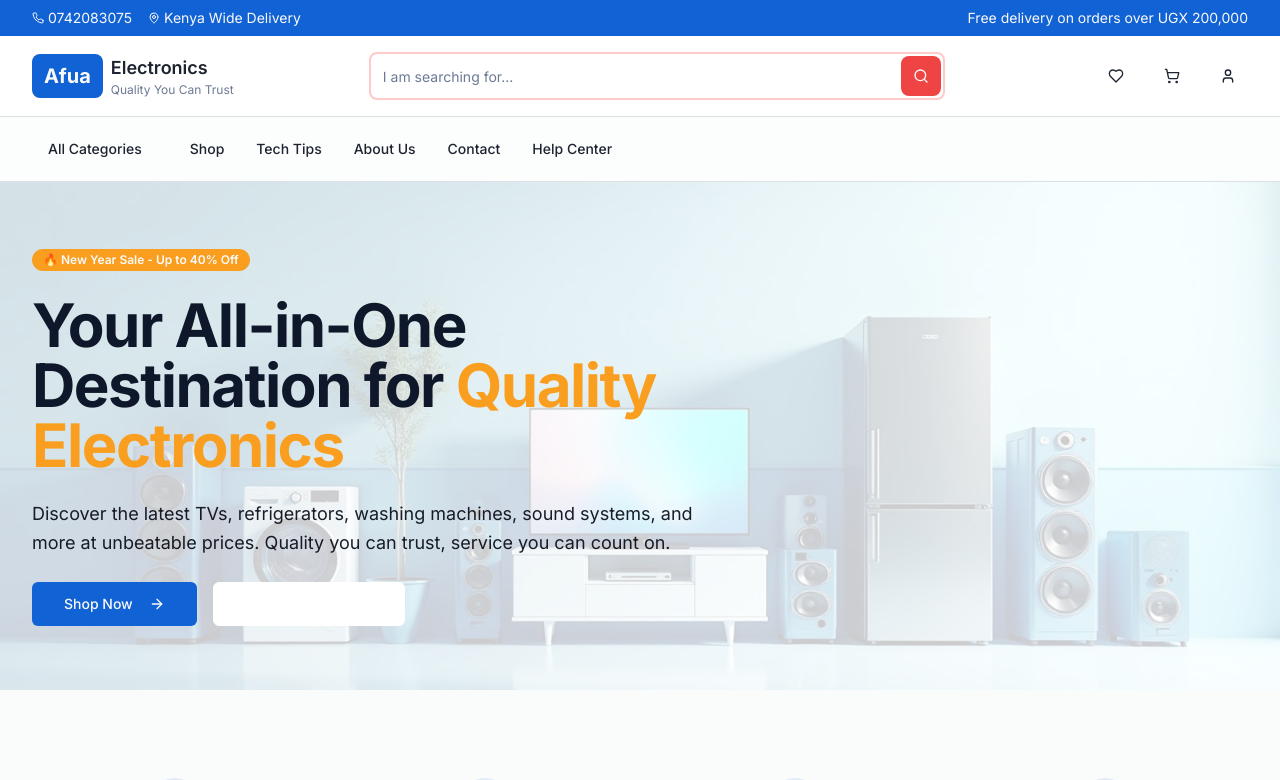
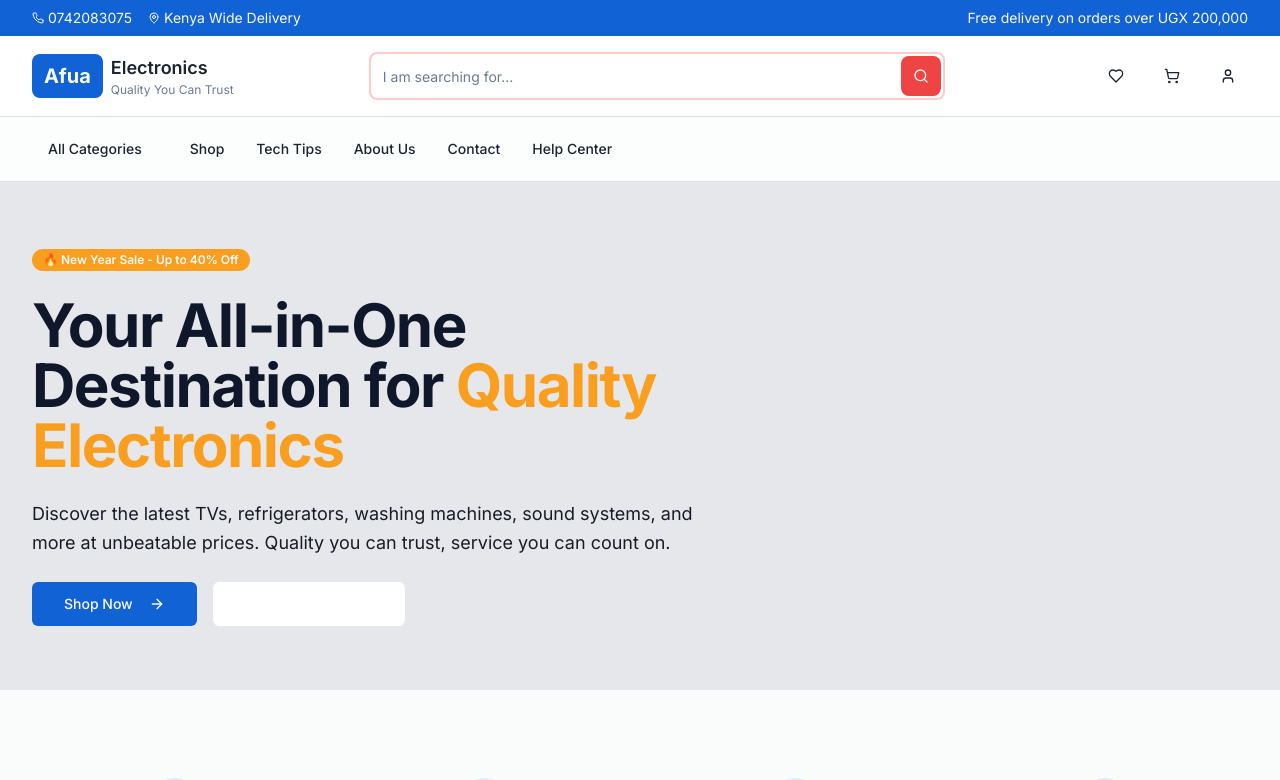
Before and after one commit to andyshoots185/afuas-elec-nexus, a React (Vite) app: page / in a window 1280 px wide. Shown: the top 780 px of the page. Built offline with nearby package versions, Linux system fonts and the light colour scheme; the HTML template or start-up script is replaced by a standard one.

Commit message:
Visual edit in Lovable

```diff
--- a/src/pages/Home.tsx
+++ b/src/pages/Home.tsx
@@ -15,7 +15,7 @@ export default function Home() {
         <div className="absolute inset-0">
           <img src={heroBanner} alt="Quality Electronics at Afua's Electronics" className="w-full h-full object-cover opacity-20" />
         </div>
-        <div className="relative container mx-auto container-padding section-spacing">
+        <div className="relative container mx-auto container-padding section-spacing bg-gray-200">
           <div className="max-w-2xl">
             <div className="space-y-6">
               <Badge className="bg-accent text-accent-foreground">
```
